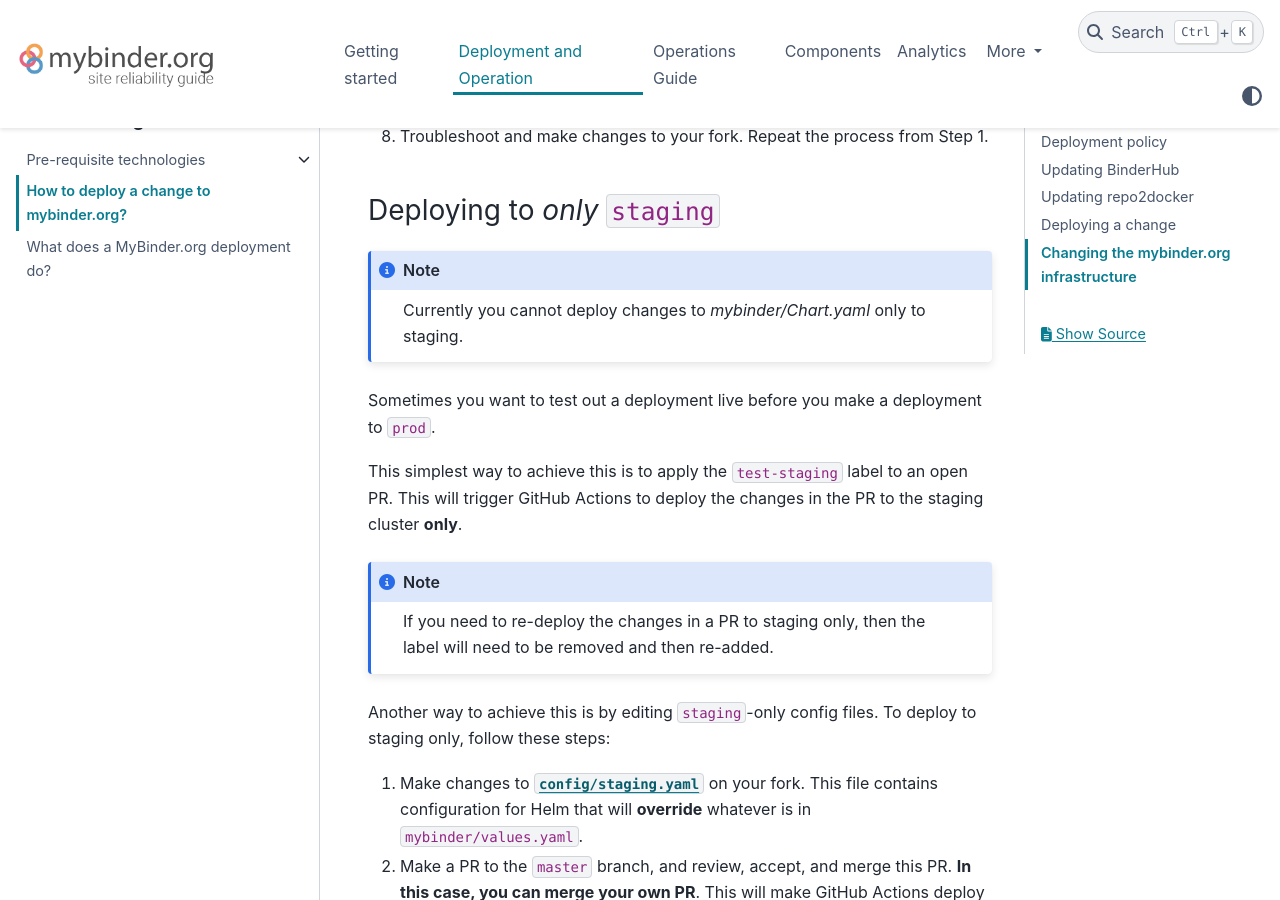
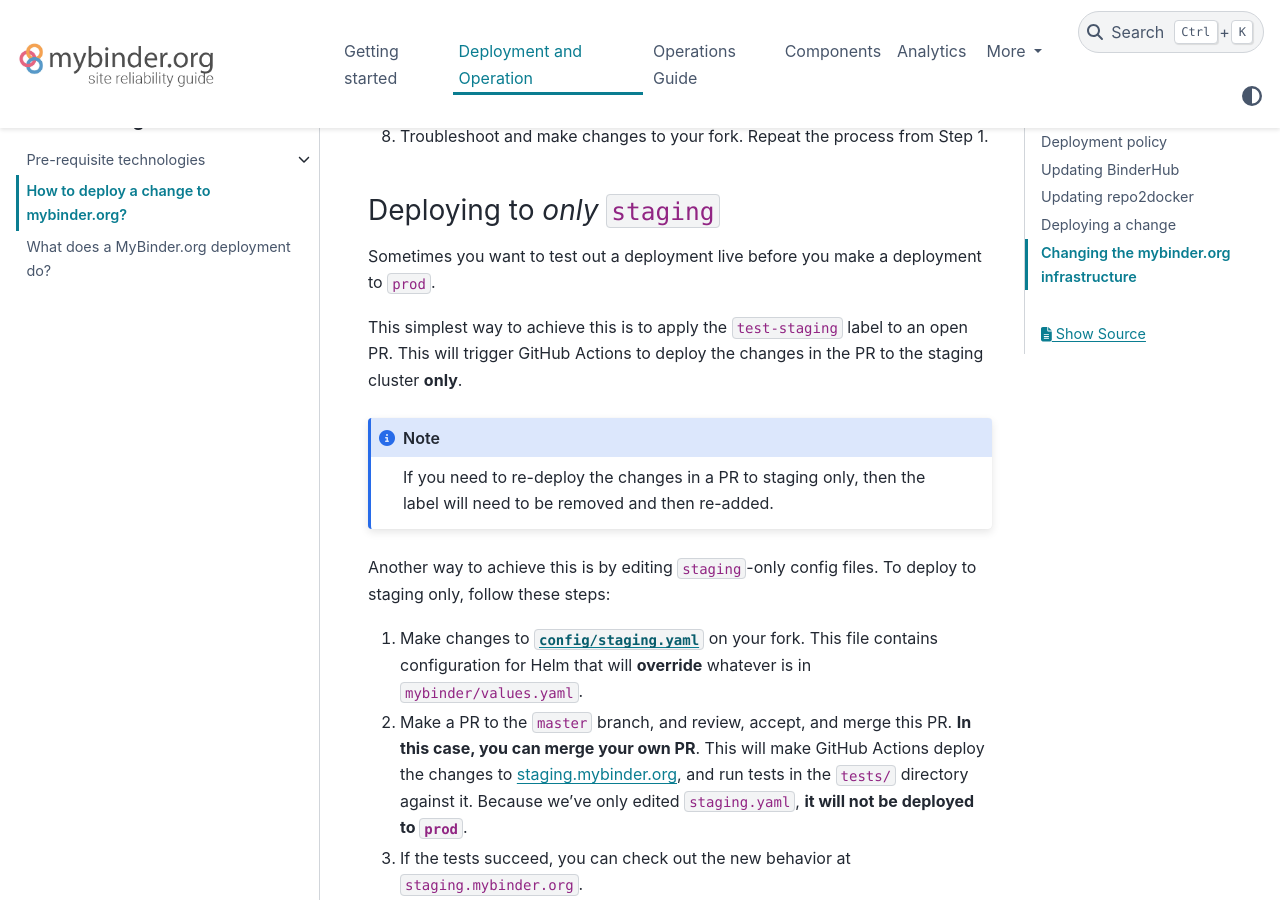
Before and after one commit to jupyterhub/mybinder.org-deploy, a Sphinx documentation site: the page built from docs/source/deployment/how.md, in a window 1280 px wide and 900 px high, scrolled down 4413 px. Built offline with Sphinx 7.4.7 and the PyData theme 0.15.4, drawn with Linux system fonts in a browser that asks for light colours.

Commit message:
Remove note about not being able to deploy Chart.yaml changes only to staging
this seems to work just fine, so I think the note is outdated

````diff
--- a/docs/source/deployment/how.md
+++ b/docs/source/deployment/how.md
@@ -177,10 +177,6 @@ master.
 
 ### Deploying to *only* `staging`
 
-```eval_rst
-.. note::
-   Currently you cannot deploy changes to `mybinder/Chart.yaml` only to staging.
-```
 Sometimes you want to test out a deployment live before you make a deployment
 to `prod`.
 
````
